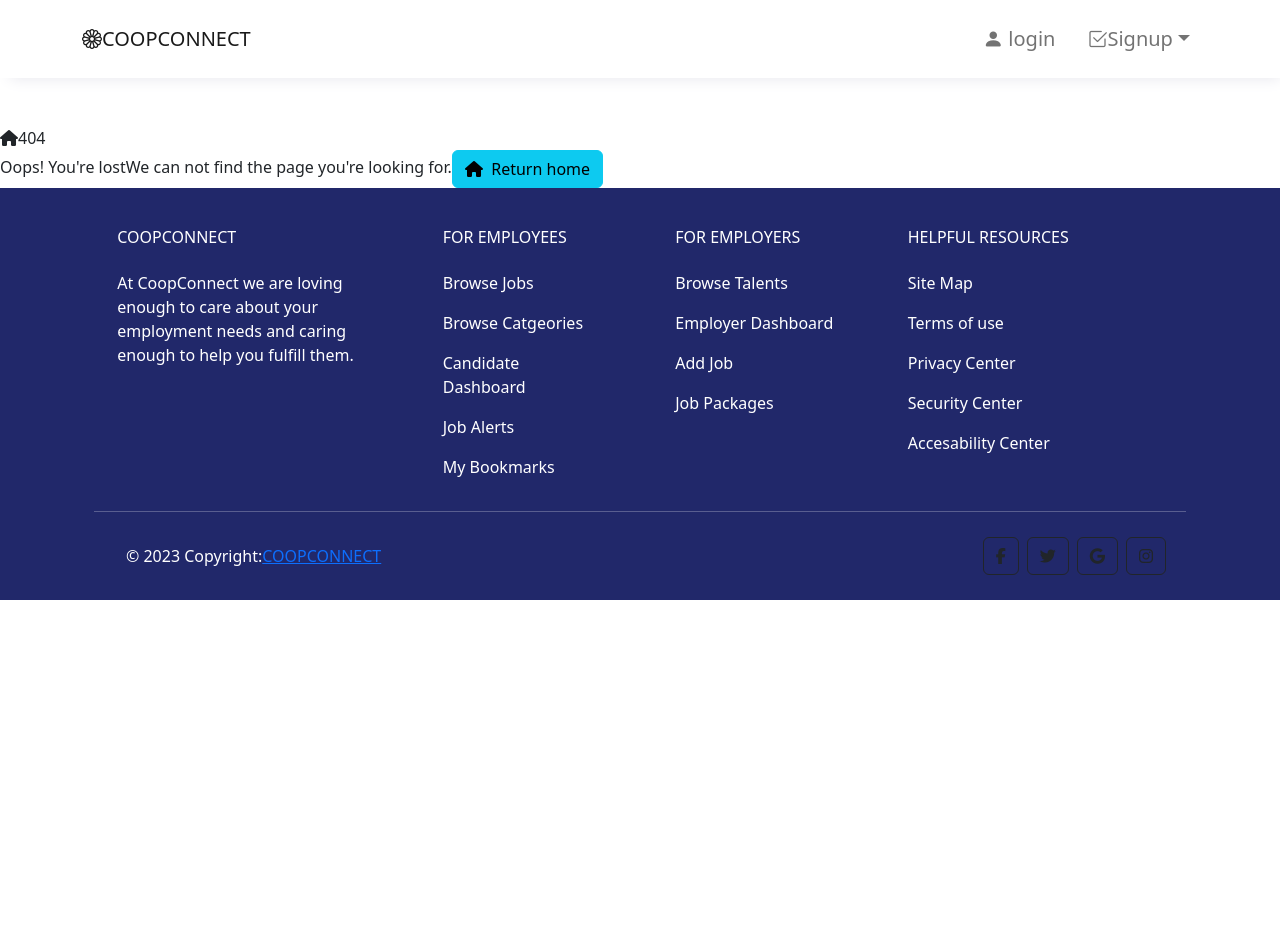
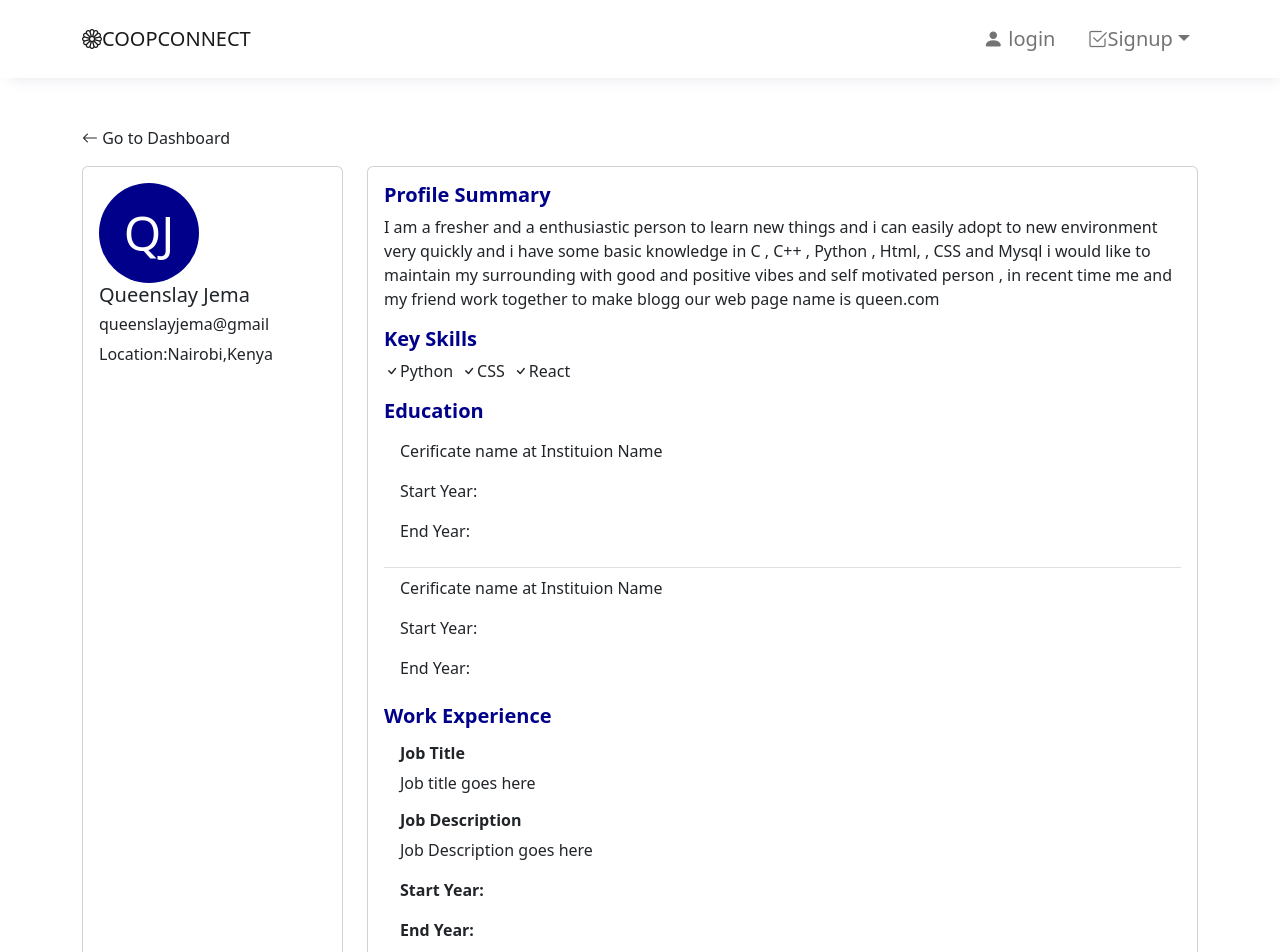
Before and after one commit to queenslaynaila/COOPCONNECT, a React (Create React App) app in the folder client/: page /viewaseeker in a window 1280 px wide. Shown: the top 952 px of the page. Before the commit the page ends 800 px from the top, so only its background shows below. Built offline with nearby package versions, Linux system fonts and the light colour scheme.

Commit message:
pages ready and connected

```diff
--- a/client/src/App.js
+++ b/client/src/App.js
@@ -19,6 +19,7 @@ import JobPostPreview from "./components/JobPostPreview";
 import SearchTalent from "./components/SearchTalents";
 import  Pricing from "./components/pricing";
 import PostAJob from "./components/PostAJob";
+import Viewaseeker from "./components/Viewaseeker";
 
 function App() {
 
@@ -47,6 +48,7 @@ function App() {
       <Route path="/pricing" element={<Pricing/>}></Route>
       <Route path="/previewjob" element={<JobPostPreview/>}></Route>
       <Route path="/postajob" element={<PostAJob/>}></Route>
+      <Route path="/viewaseeker" element={<Viewaseeker/>}></Route>
       <Route path="*" element={<Errorpage></Errorpage>}/>
 
 
--- a/client/src/components/CompanyEditProfile.js
+++ b/client/src/components/CompanyEditProfile.js
@@ -1,12 +1,13 @@
 import React, { useState } from "react";
 import "../styles/CompanyEditProfile.css"
+import { useNavigate } from "react-router-dom";
 function CompanyEditProfile() {
-
-
-
+  let navigate = useNavigate();
   return (
     <div className="container mt-4 mb-4">
        <h4 style={{color:"darkblue"}}>Profile Edit Mode</h4>
+       <p  className="dash" onClick={() => {navigate("/employerdash")}} style={{cursor:"pointer"}}> <i class="bi bi-arrow-left"></i> Go to Dashboard
+            </p>
         <div class="card">
           <div class="card-header">
           <h4> Organizational Information</h4>
--- a/client/src/components/DashBoardBody.js
+++ b/client/src/components/DashBoardBody.js
@@ -2,10 +2,14 @@
  import Table from './Table'
  import JobpostedTable from './JobpostedTable'
  import SurveyTable from './SurveyTable'
+import { useNavigate } from "react-router-dom";
+
  export default function DashBoardBody() {
+  let navigate = useNavigate();
    return (
      <div className='container mt-4 mb-4'>
        <h4 style={{color:"darkblue"}}>COMPANY DASHBOARD</h4>
+
         <div class="card shadow-sm">
             <div class="card-body">
                 <div className='d-flex' style={{gap:"4px"}}>
@@ -23,9 +27,9 @@
             </div>
             <div class="card-body" style=  {{backgroundColor:"#EEEEEE",height:"60px"}}>
                 <div className="d-flex justify-content-end gap-2">
-                     <button type="button " class="btn btn-primary">EDIT PROFILE</button>
+                     <button type="button" onClick={() => {navigate("/companyeditprofile")}} class="btn btn-primary">EDIT PROFILE</button>
                      <button type="button" class="btn btn-primary">POST SURVEYS</button>
-                     <button type="button" class="btn btn-primary">POST JOBS</button>
+                     <button onClick={() => {navigate("/postajob")}} type="button" class="btn btn-primary">POST JOBS</button>
                 </div>
            </div>
         </div>
--- a/client/src/components/Jobcard.js
+++ b/client/src/components/Jobcard.js
@@ -1,6 +1,7 @@
 import React from 'react'
-
+import { useNavigate } from "react-router-dom";
 export default function Jobcard() {
+  let navigate = useNavigate();
   return (
 
     <div class="card mt-3"  >
@@ -13,7 +14,7 @@ export default function Jobcard() {
                 </div>
                 <div>
                     <p>HR Executives</p>
-                    <p className='fw-bold'  style={{color:"darkblue"}}>Tech Software</p>
+                    <p className='fw-bold companyname' onClick={() => {navigate("/viewcompany")}}    >Tech Software</p>
                 </div>
           </div>
           <div className='d-flex flex-row' style={{gap:"25px"}}>
@@ -32,7 +33,7 @@ export default function Jobcard() {
             <p>Posted 16 days ago</p>
           </div>
           <div>
-             <a href="#" class="card-link">View Job</a>
+             <a href="#" class="card-link" onClick={() => {navigate("/viewjob")}} >View Job</a>
              <a href="#" class="card-link">Save Job</a>
           </div>
         </div>
--- a/client/src/components/Jobsearch.js
+++ b/client/src/components/Jobsearch.js
@@ -1,9 +1,14 @@
 import React from 'react'
 import Jobcard from './Jobcard'
+import { useNavigate } from "react-router-dom";
 export default function Jobsearch() {
+    let navigate = useNavigate();
   return (
     <div class="container">
+
       <div class="row mt-5 mb-5">
+            <p  className="dash" onClick={() => {navigate("/talentdashboard")}} style={{cursor:"pointer"}}> <i class="bi bi-arrow-left"></i> Go to Dashboard
+            </p>
         <aside class="col-md-3">
             <div class="card">
 
--- a/client/src/components/PostAJob.js
+++ b/client/src/components/PostAJob.js
@@ -1,10 +1,13 @@
 import React from 'react'
-
+import { useNavigate } from "react-router-dom";
 export default function PostAJob
 () {
+	let navigate = useNavigate();
   return (
     <div className='container mt-4 mb-4'>
 	      <h4 style={{color:"darkblue"}}>Post Your Job</h4>
+		  <p  className="dash" onClick={() => {navigate("/employerdash")}} style={{cursor:"pointer"}}> <i class="bi bi-arrow-left"></i> Go to Dashboard
+            </p>
 		  <div class="row">
 				<div class="col-8">
 				<div className='card'>
@@ -101,7 +104,7 @@ export default function PostAJob
 
 		  <div class="card-footer">
             <div className="d-flex justify-content-end gap-2">
-               <button type="button " class="btn btn-primary">PREVIEW POST</button>
+               <button type="button " onClick={() => {navigate("/previewjob")}}  class="btn btn-primary">PREVIEW POST</button>
                <button type="button" class="btn btn-primary">CANCEL</button>
 			   <button type="button " class="btn btn-primary">POST</button>
             </div>
@@ -114,7 +117,7 @@ export default function PostAJob
 						   <h5 style={{color:"darkblue"}} className="text-center">Recruiter Details</h5>
 						   <p className="text-center">Companyname</p>
 						   <p className="text-center">companygmail@gmail.com</p>
-						   <p className="text-center"><a href="#" class="link-primary text-center">Editprofile</a></p>
+						   <p onClick={() => {navigate("/companyeditprofile")}} className="text-center"><a href="" class="link-primary text-center">Editprofile</a></p>
                         </div>
                     </div>
 				</div>
--- a/client/src/components/SeekerDashboard.js
+++ b/client/src/components/SeekerDashboard.js
@@ -1,7 +1,8 @@
 import React from 'react'
+import { useNavigate } from "react-router-dom";
+export default function SeekerDashboard() {
+  let navigate = useNavigate();
 
-export default function SeekerDashboard() {
-    let me = "https://mdbcdn.b-cdn.net/img/new/avatars/9.webp"
   return (
     <div className='container p-4 pb-0 mb-4'>
       <h4>Dashboard</h4>
@@ -23,7 +24,9 @@ export default function SeekerDashboard() {
           <ul class="list-group list-group-flush ">
                 <li style={{backgroundColor:"#f8f9fa"}} class="list-group-item right ">
                 <div className='col-md-12 bg-light text-right'>
-                <button type="button " class="btn btn-primary float-right me-1">Edit Profile</button>
+                <button type="button" onClick={() => {
+                          navigate("/seekerprofile");
+                        }} class="btn btn-primary float-right me-1">Edit Profile</button>
                 <button type="button " class="btn btn-primary float-right me-1">Upload Resume</button>
                 </div>
 
--- a/client/src/components/Seekerprofile.js
+++ b/client/src/components/Seekerprofile.js
@@ -1,11 +1,13 @@
 import React from "react";
-
+import { useNavigate } from "react-router-dom";
+import "../styles/seeker.css"
 export default function Seekerprofile() {
-  let me =
-    "https://encrypted-tbn0.gstatic.com/images?q=tbn%3AANd9GcQF2psCzfbB611rnUhxgMi-lc2oB78ykqDGYb4v83xQ1pAbhPiB&usqp=CAU";
+  let navigate = useNavigate();
   return (
     <div class="container">
       <div class="row gutters mt-5 mb-5">
+      <p  className="dash" onClick={() => {navigate("/talentdashboard")}} style={{cursor:"pointer"}}> <i class="bi bi-arrow-left"></i> Go to Dashboard
+      </p>
         <div class="col-xl-3 col-lg-3 col-md-12 col-sm-12 col-12">
           <div class="card h-100">
             <div class="card-body">
--- a/client/src/components/TalentCard.js
+++ b/client/src/components/TalentCard.js
@@ -1,7 +1,8 @@
 import React from 'react'
-
-export default function
+import { useNavigate } from "react-router-dom";
+export default function TalentCard
 () {
+  let navigate = useNavigate();
   return (
  <div class="card mt-3"  >
         <div class="card-body d-flex justify-content-between    " style=  {{backgroundColor:"#EEEEEE",height:"60px"}}>
@@ -10,7 +11,9 @@ export default function
             <p style={{lineHeight:"5px",color:"darkblue"}} >Location:Nairobi</p>
           </div>
           <div  >
-               <button type="button" class="btn btn-primary">VIEW PROFILE</button>
+               <button type="button" class="btn btn-primary" onClick={() => {
+                          navigate("/viewaseeker");
+                        }}>VIEW PROFILE</button>
                </div>
         </div>
         <div class="card-body">
--- /dev/null
+++ b/client/src/components/Viewaseeker.js
@@ -0,0 +1,89 @@
+import React from 'react'
+import { useNavigate } from "react-router-dom";
+export default function Viewaseeker() {
+    let navigate = useNavigate();
+  return (
+    <div className='container'>
+         <div class="row gutters mt-5 mb-5">
+         <p  className="dash" onClick={() => {navigate("/searchtalents")}} style={{cursor:"pointer"}}> <i class="bi bi-arrow-left"></i> Go to Dashboard</p>
+            <div class="col-xl-3 col-lg-3 col-md-12 col-sm-12 col-12">
+            <div class="card h-100">
+                <div class="card-body">
+                <div class="account-settings">
+                    <div class="user-profile">
+                    <div
+                        style={{
+                        backgroundColor: "darkblue",
+                        width: "100px",
+                        height: "100px",
+                        borderRadius: "50%",
+                        textAlign: "center",
+                        color: "white",
+                        lineHeight: "100px",
+                        fontSize: "3rem",
+                        }}
+                        class="circle-singleline "
+                    >
+                        QJ
+                    </div>
+                    <h5 class="user-name">Queenslay Jema</h5>
+                    <h6 class="user-email">queenslayjema@gmail</h6>
+                    <p class="user-email">Location:Nairobi,Kenya</p>
+
+                    </div>
+
+                </div>
+                </div>
+            </div>
+            </div>
+             <div class="col-xl-9 col-lg-9 col-md-12 col-sm-12 col-12">
+                <div className='card'>
+                  <div className='card-body'>
+                    <h5 style={{ color: "darkblue" }} className='fw-bold'>Profile Summary</h5>
+                    <p>I am a fresher and a enthusiastic person to learn new things and i can easily adopt to new environment very quickly and i have some basic knowledge in C , C++ , Python , Html, , CSS and Mysql i would like to maintain my surrounding with good and positive vibes and self motivated person , in recent time me and my friend work together to make blogg our web page name is queen.com</p>
+                    <h5 style={{ color: "darkblue" }} className='fw-bold'>Key Skills</h5>
+                    <ul class="list-inline">
+                        <li class="list-inline-item"><i class="bi bi-check"></i>Python</li>
+                        <li class="list-inline-item"><i class="bi bi-check"></i>CSS</li>
+                        <li class="list-inline-item"><i class="bi bi-check"></i>React</li>
+                   </ul>
+                   <h5 style={{ color: "darkblue" }} className='fw-bold'>Education</h5>
+                   <ul class="list-group list-group-flush">
+                        <li class="list-group-item">
+                            <p>Cerificate name at Instituion Name</p>
+                            <p>Start Year:</p>
+                            <p>End Year:</p>
+                        </li>
+                        <li class="list-group-item">
+                            <p>Cerificate name at Instituion Name</p>
+                            <p>Start Year:</p>
+                            <p>End Year:</p>
+                        </li>
+                  </ul>
+                  <h5 style={{ color: "darkblue" }} className='fw-bold'>Work Experience</h5>
+                  <ul class="list-group list-group-flush">
+                        <li class="list-group-item">
+                            <h6 className='fw-bold'>Job Title</h6>
+                            <p>Job title goes here</p>
+                            <h6 className='fw-bold'>Job Description</h6>
+                            <p>Job Description goes here</p>
+                            <p className='fw-bold'>Start Year:</p>
+                            <p className='fw-bold'>End Year:</p>
+                        </li>
+                  </ul>
+                  <h5  style={{ color: "darkblue" }} className='fw-bold'>Personal Details</h5>
+                    <p>First Name:</p>
+                    <p>Last Name:</p>
+                    <p>Gender:</p>
+                    <p>Date of birth:</p>
+                    <h5 style={{ color: "darkblue" }}>CV LINK</h5>
+                      <p>Download CV PDF here</p>
+                  </div>
+
+                </div>
+             </div>
+         </div>
+
+    </div>
+  )
+}
--- /dev/null
+++ b/client/src/styles/seeker.css
@@ -0,0 +1,10 @@
+.dash:hover{
+    color: blue;
+}
+.companyname:hover{
+    color: indigo;
+    cursor: pointer;
+}
+.companyname{
+    color: blue;
+}
```
Also changed, not shown: client/src/styles/home.css (line endings or trailing spaces).
